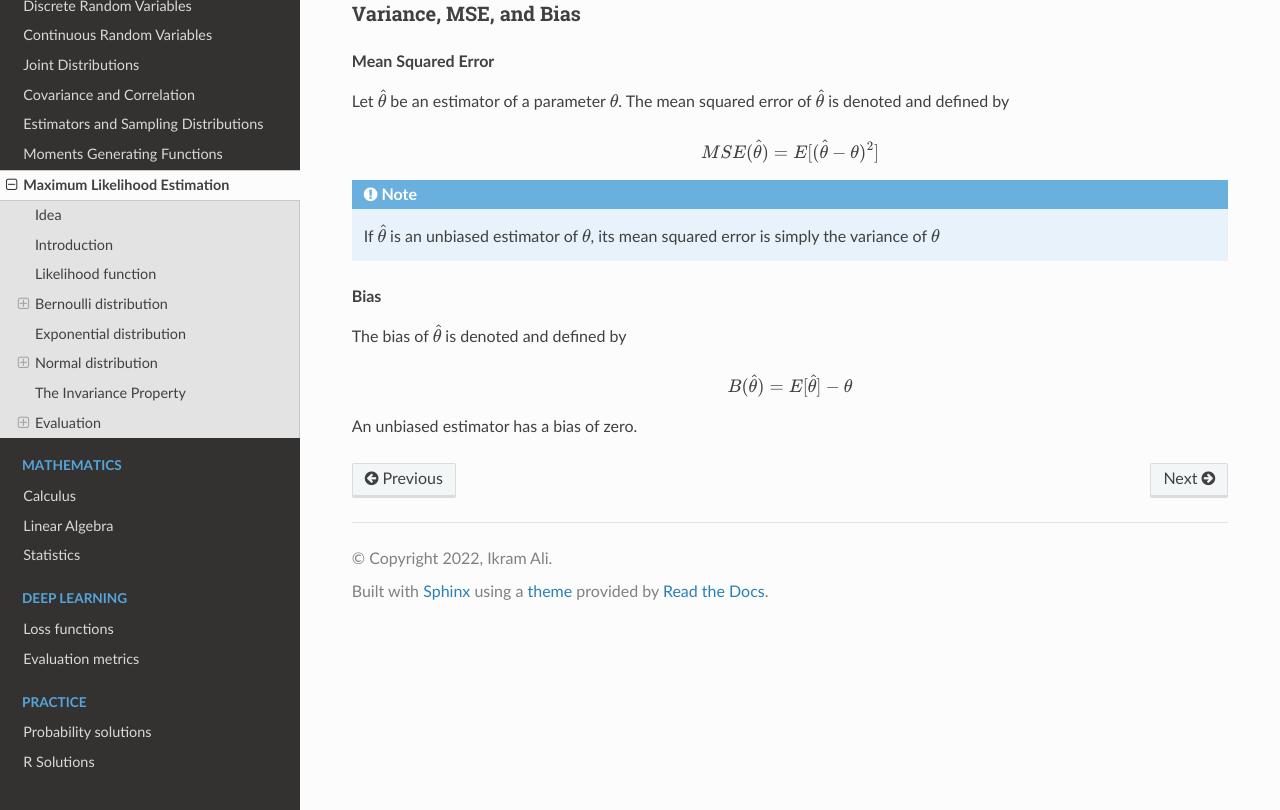
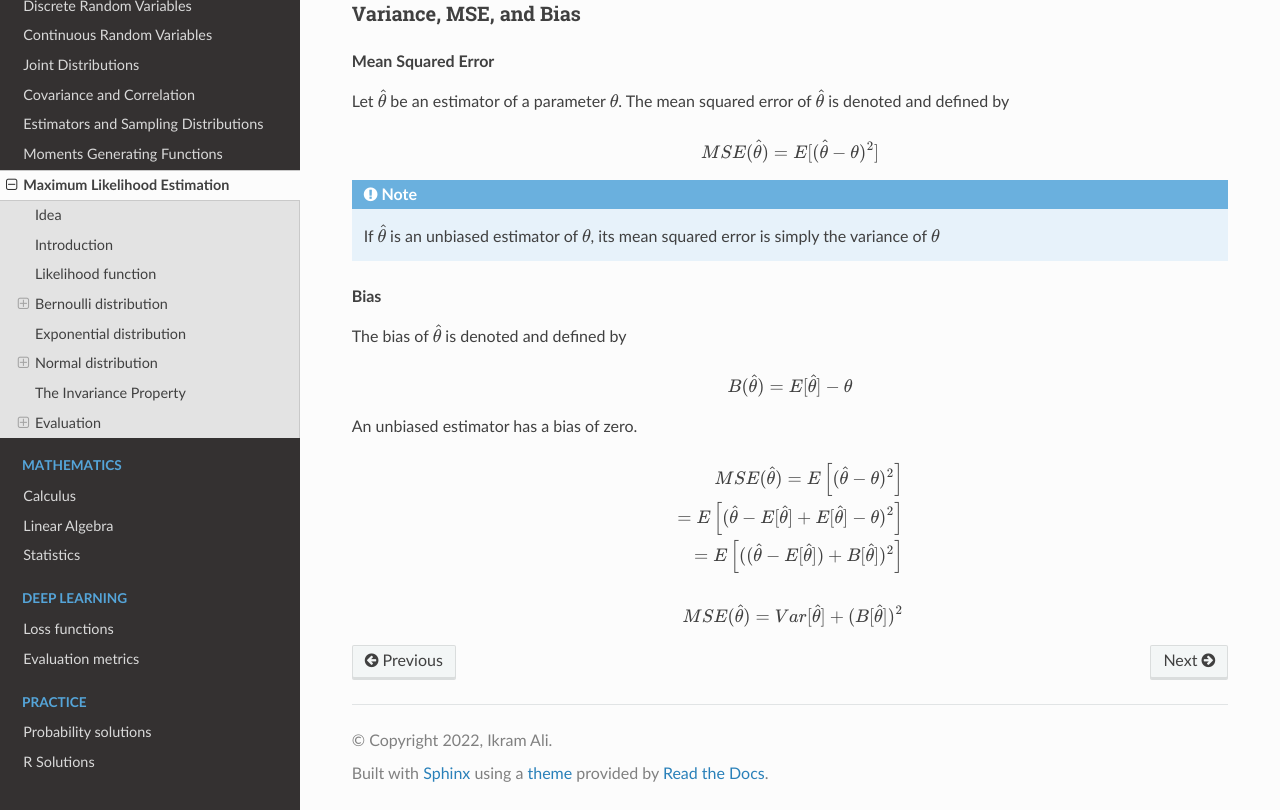
Before and after one commit to akkefa/ml-notes, a Sphinx documentation site: the page built from docs/probability/maximum_likelihood_estimation.rst, in a window 1280 px wide and 900 px high, scrolled down 7958 px, cut to the strip 90-900 px from the top of the window. Built offline with Sphinx 7.4.7 and the Read the Docs theme 2.0.0, drawn with Linux system fonts in a browser that asks for light colours.

Commit message:
New changes.

```diff
--- a/docs/probability/maximum_likelihood_estimation.rst
+++ b/docs/probability/maximum_likelihood_estimation.rst
@@ -276,3 +276,10 @@ Variance, MSE, and Bias
         B(\hat{\theta}) = E[\hat{\theta}] - \theta
 
     An unbiased estimator has a bias of zero.
+
+.. math::
+    MSE(\widehat{\theta})=E\left[(\widehat{\theta}-\theta)^{2}\right] \\
+    =E\left[(\widehat{\theta}-E[\hat{\theta}]+E[\hat{\theta}]-\theta)^{2}\right] \\
+    =E\left[((\hat{\theta}-E[\hat{\theta}])+B[\hat{\theta}])^{2}\right] \\
+    \\
+    MSE(\hat{\theta})=Var[\hat{\theta}]+(B[\hat{\theta}])^{2}
```
